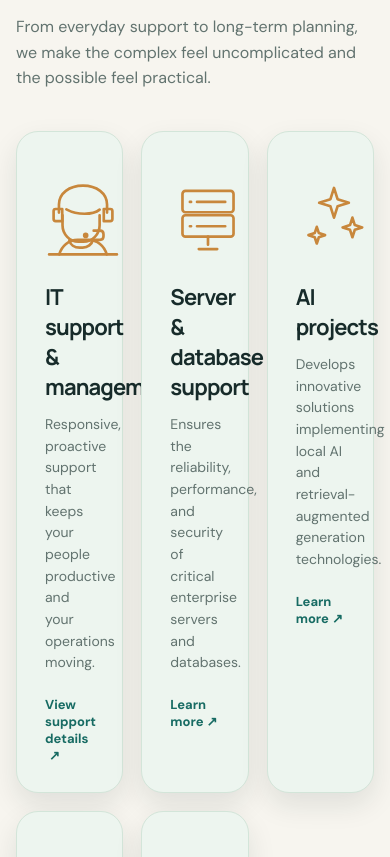
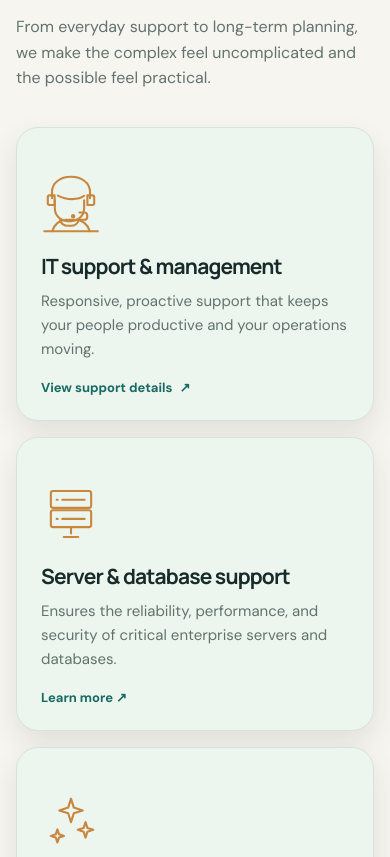
Before and after one commit to yuskara/ck-rom-website, a plain HTML site: page index.html in a window 390 px wide. Shown: the part 1424-2281 px from the top of the page. Drawn offline with Linux system fonts and the light colour scheme.

Commit message:
Updated cards for mobile view

```diff
--- a/styles.css
+++ b/styles.css
@@ -5,3 +5,31 @@
 .service-grid{grid-template-columns:repeat(3,minmax(0,1fr));align-items:stretch}.service-grid article{min-height:285px;min-width:0}.service-icon{display:block;width:76px;height:76px;max-width:76px;max-height:76px;object-fit:contain;flex:none}
 .is-clickable{cursor:pointer}.is-clickable:focus-visible{outline:3px solid var(--gold);outline-offset:4px}.service-card.is-active{border:2px solid var(--orange);padding:26px}.service-action{display:block;margin-top:22px;color:var(--blue);font-size:13px;font-weight:700}.service-action span{margin-left:4px}.service-details{display:grid;grid-template-columns:1fr 1fr;gap:55px;margin-top:24px;padding:42px;background:var(--mint);border-radius:20px}.service-details h3{font-size:30px;letter-spacing:-.04em;margin:0 0 14px}.service-details h4{font-family:Manrope;font-size:18px;margin:0 0 7px}.service-details p{color:var(--muted);line-height:1.55;font-size:14px}.detail-list{display:grid;gap:22px}.detail-list>div{padding-left:20px;border-left:3px solid var(--orange)}@media(max-width:760px){.service-details{grid-template-columns:1fr;gap:25px;padding:28px}.service-details h3{font-size:25px}}
 .service-grid article{background:#edf5ef;border:1px solid #d3e5d9;border-radius:22px;box-shadow:0 12px 28px rgba(23,43,42,.10)}
+
+/* Keep service cards comfortable to read on narrow screens. */
+@media (max-width: 760px){
+  .service-grid{
+    display:grid;
+    grid-template-columns:minmax(0,1fr);
+    gap:16px;
+    margin-top:36px;
+  }
+  .service-grid article{
+    width:100%;
+    min-height:0;
+    padding:24px;
+  }
+  .service-grid article.service-card.is-active{padding:22px;}
+  .service-icon{width:60px;height:60px;}
+  .service-grid h3{
+    font-size:21px;
+    line-height:1.2;
+    margin:20px 0 10px;
+  }
+  .service-grid p{
+    font-size:15px;
+    line-height:1.6;
+    margin-bottom:0;
+  }
+  .service-grid a,.service-action{margin-top:18px;}
+}
```
